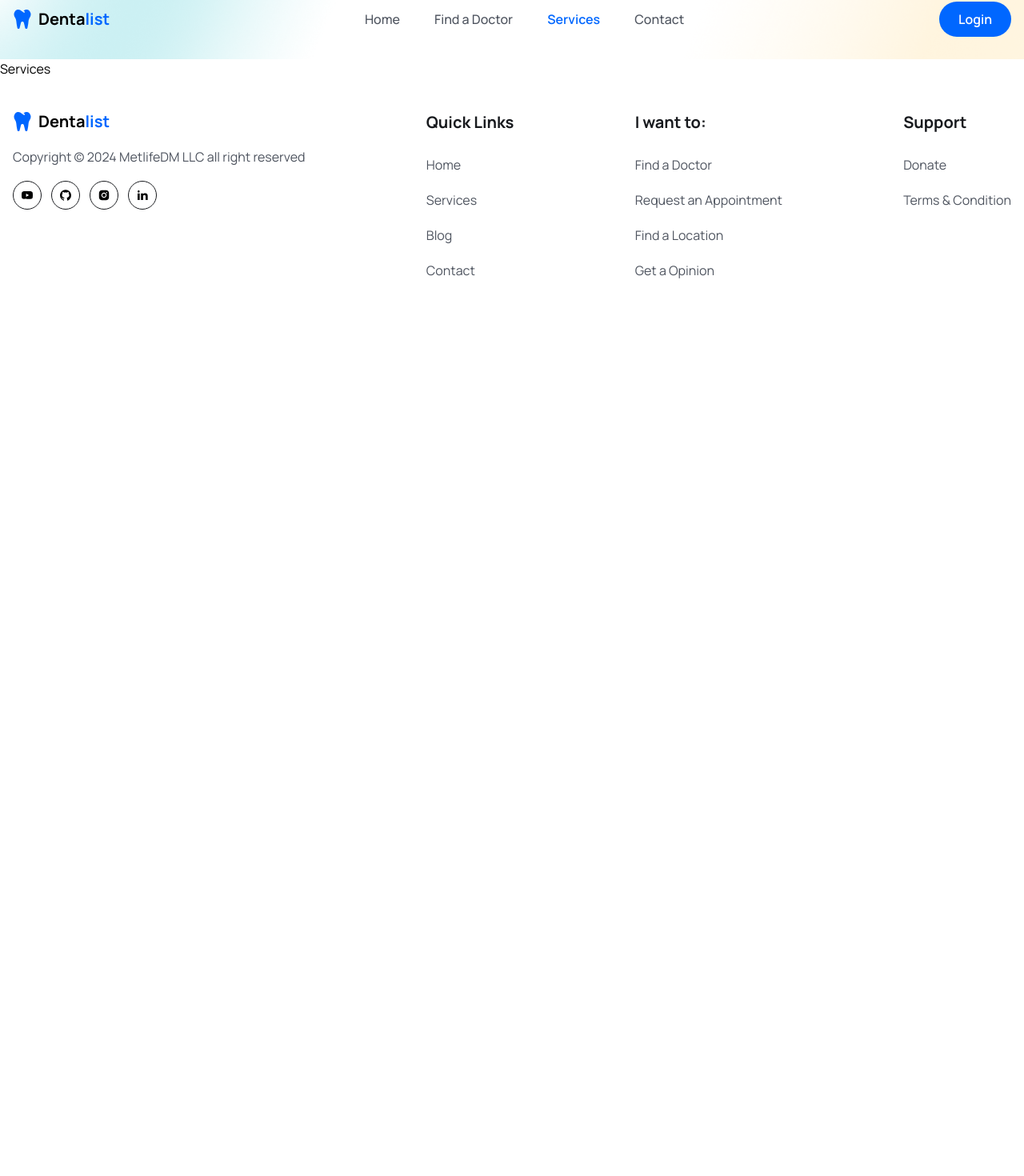
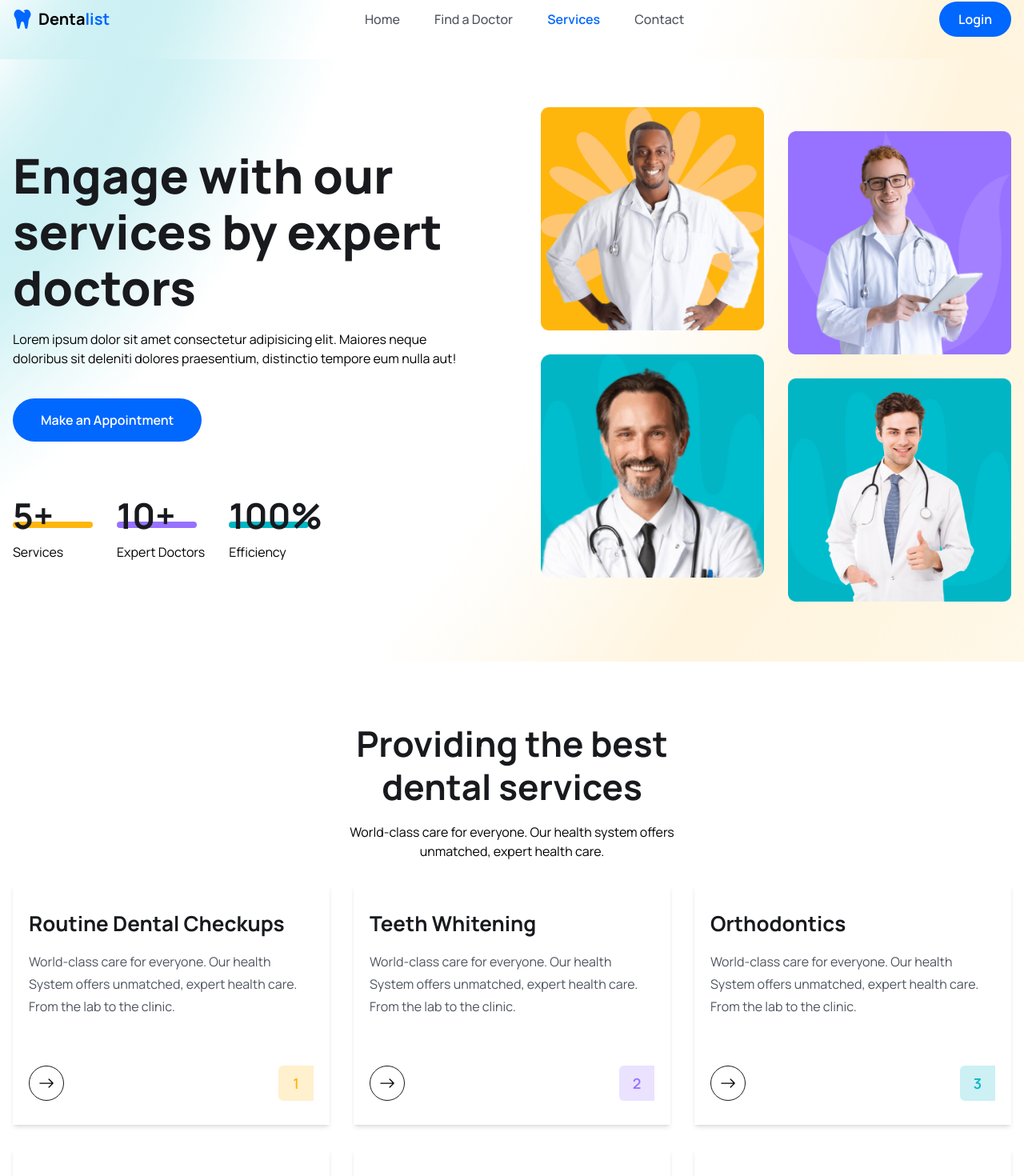
Before and after one commit to abdul8840/Dentalist, a React (Vite) app in the folder client/: page /services in a window 1280 px wide. Shown: the part 26-1496 px from the top of the page at 80% size. Before the commit the page ends 800 px from the top, so only its background shows below. Built offline with nearby package versions, Linux system fonts and the light colour scheme.

Commit message:
create service page

```diff
--- a/client/src/pages/Services.jsx
+++ b/client/src/pages/Services.jsx
@@ -1,10 +1,94 @@
 import React from 'react'
+import ServiceCard from '../components/services/ServiceCard'
+import { services } from '../assets/data/services'
+
+import heroImg01 from "../assets/images/doctor-img01.png"
+import heroImg04 from "../assets/images/hero-img03.png"
+import heroImg02 from "../assets/images/doctor-img02.png"
+import heroImg03 from "../assets/images/doctor-img03.png"
+
 
 const Services = () => {
   return (
-    <div>
-      Services
-    </div>
+    <>
+      <section className='hero__section pt-[60px] 2xl:h-[800px]'>
+        <div className="container">
+          <div className="flex flex-col lg:flex-row gap-[90px] items-center justify-between ">
+
+            {/* ================= hero content ================ */}
+
+            <div className="">
+              <div className="lg:w-[570px] ">
+                <h1 className="text-[36px] leading-[46px] text-headingColor font-[800] md:text-[60px] md:leading-[70px] ">
+                  Engage with our services by expert doctors
+                </h1>
+                <p className="text__para mt-[18px]">
+                  Lorem ipsum dolor sit amet consectetur adipisicing elit. Maiores neque doloribus sit deleniti dolores praesentium, distinctio tempore eum nulla aut!
+                </p>
+
+                <button className='btn'> Make an Appointment</button>
+              </div>
+
+              {/* ============ hero counter ================= */}
+              <div className="mt-[30px] lg:mt-[70px] flex flex-row lg:items-center gap-5 lg:gap-[30px]  ">
+                <div className="">
+                  <h2 className='text-[36px] leading-[56px] lg:text-[44px] lg:leading-[44px] font-[700] text-headingColor '> 5+ </h2>
+                  <span className="w-[100px] h-2 bg-yellowColor rounded-full block mt-[-14px] "></span>
+                  <p className="text__para mt-[18px]">Services</p>
+                </div>
+
+                <div className="">
+                  <h2 className='text-[36px] leading-[56px] lg:text-[44px] lg:leading-[44px] font-[700] text-headingColor '> 10+ </h2>
+                  <span className="w-[100px] h-2 bg-purpleColor rounded-full block mt-[-14px] "></span>
+                  <p className="text__para mt-[18px]">Expert Doctors</p>
+                </div>
+
+                <div className="">
+                  <h2 className='text-[36px] leading-[56px] lg:text-[44px] lg:leading-[44px] font-[700] text-headingColor '> 100% </h2>
+                  <span className="w-[100px] h-2 bg-irisBlueColor rounded-full block mt-[-14px] "></span>
+                  <p className="text__para mt-[18px]">Efficiency</p>
+                </div>
+              </div>
+
+            </div>
+
+            {/* ============ hero counter ================= */}
+
+
+            <div className="flex gap-[30px] justify-end ">
+              <div className="">
+                <img src={heroImg01} className='w-full' alt="" />
+                <img src={heroImg04} className='w-full mt-[30px]' alt="" />
+              </div>
+
+              <div className="mt-[30px] ">
+                <img src={heroImg02} className='w-full mb-[30px] ' alt="" />
+                <img src={heroImg03} className='w-full ' alt="" />
+              </div>
+            </div>
+
+
+          </div>
+        </div>
+      </section>
+
+      <section>
+        <div className="container">
+          <div className="lg:w-[470px] mx-auto ">
+            <h2 className='heading text-center'>Providing the best dental services</h2>
+            <p className="text__para mt-[18px] text-center">
+              World-class care for everyone. Our health system offers unmatched, expert health care.
+            </p>
+          </div>
+
+          <div className='grid grid-cols-1 md:grid-cols-2 lg:grid-cols-3 gap-5 lg:gap-[30px] mt-[30px]'>
+            {services.map((item, index) => (
+              <ServiceCard index={index} key={index} item={item} />
+            ))}
+          </div>
+        </div>
+      </section>
+    </>
   )
 }
 
```
